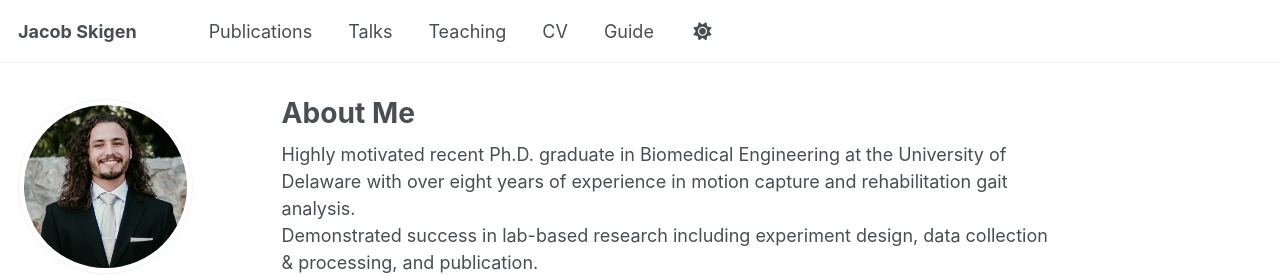
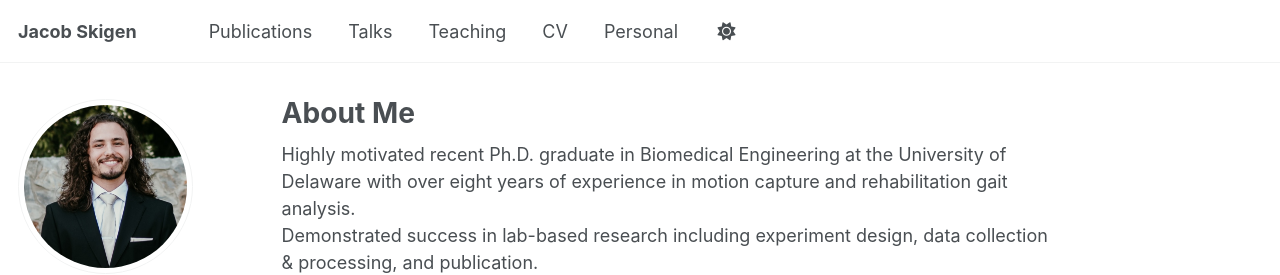
Before and after one commit to JacobSkigen/JacobSkigen.github.io, a Jekyll site: the page built from _pages/about.md, in a window 1280 px wide. Shown: the top 275 px of the page. Built offline with Jekyll 4.4.1, drawn with Linux system fonts in a browser that asks for light colours; some web fonts are replaced; a script that is not in the unit is left out.

Commit message:
Update navigation.yml

```diff
--- a/_data/navigation.yml
+++ b/_data/navigation.yml
@@ -17,17 +17,17 @@ main:
   - title: "Teaching"
     url: /teaching/
 
-  # - title: "Portfolio"
-  #   url: /portfolio/
-
-  # - title: "Blog Posts"
-  #   url: /year-archive/
-
   - title: "CV"
     url: /cv/
 
   # - title: "CV"
   #   url: /cv-json/
 
-  - title: "Guide"
-    url: /markdown/
+  - title: "Personal"
+    url: /personal/
+
+  # - title: "Blog Posts"
+  #   url: /year-archive/
+
+  # - title: "Guide"
+  #   url: /markdown/
```
